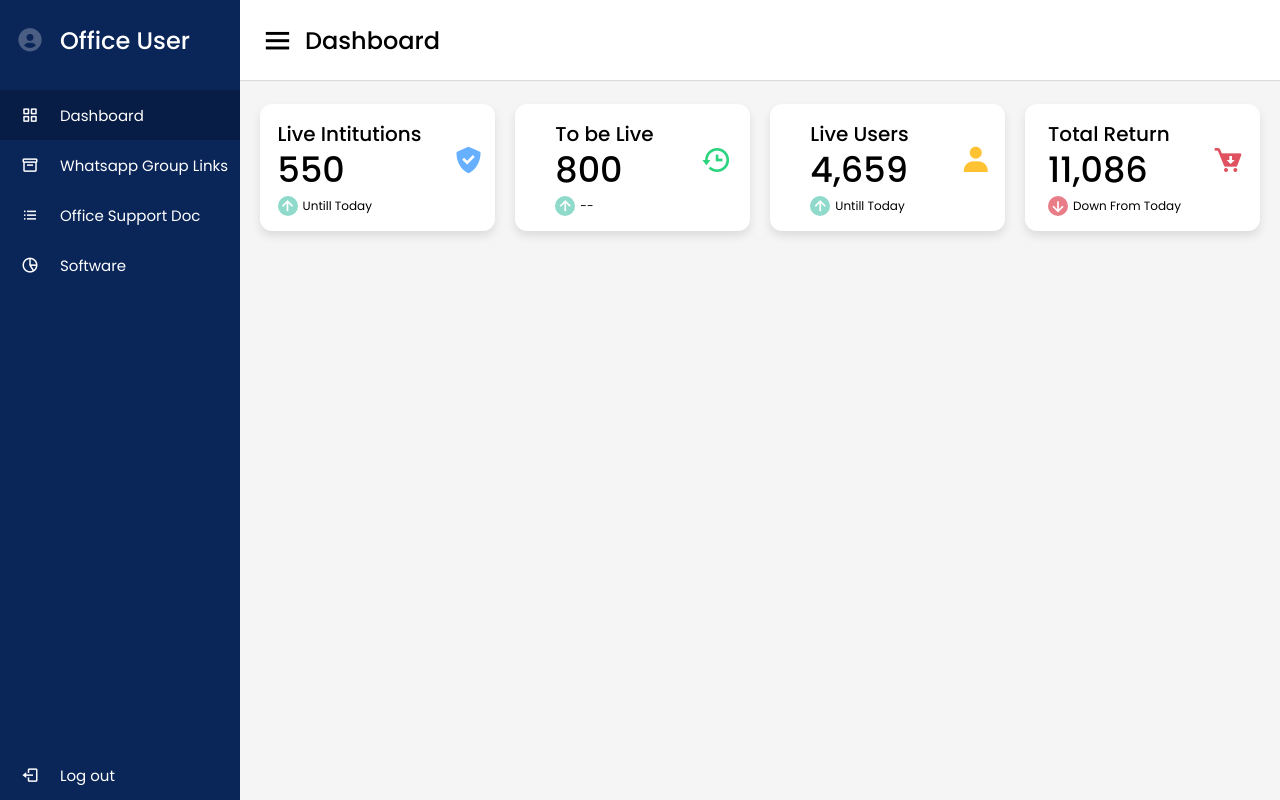
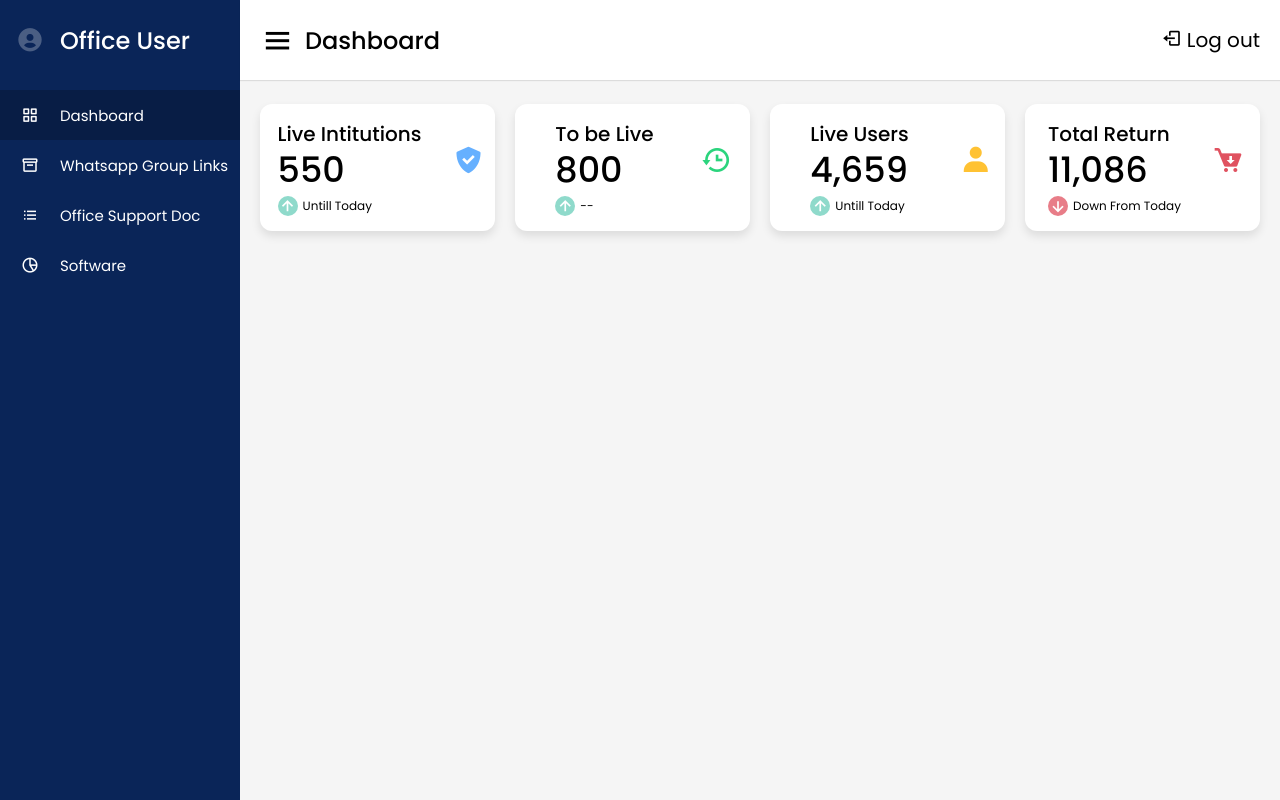
Before and after one commit to bhashura/itmislogin, a plain HTML site: page dashboard.html in a window 1280 px wide. Drawn offline with nearby package versions, Linux system fonts and the light colour scheme.

Commit message:
logout btn

```diff
--- a/dashboard.html
+++ b/dashboard.html
@@ -40,12 +40,6 @@
             <span class="links_name">Software</span>
           </a>
         </li>
-        <li class="log_out">
-          <a href="https://sites.google.com/view/itmiscentreofexcellence/login" onclick="window.location.reload(true);">
-            <i class='bx bx-log-out'></i>
-            <span class="links_name">Log out</span>
-          </a>
-        </li>
       </ul>
   </div>
   <section class="home-section">
@@ -54,8 +48,13 @@
         <i class='bx bx-menu sidebarBtn'></i>
         <span class="dashboard">Dashboard</span>
       </div>
+      <div>
+          <a href="https://sites.google.com/view/itmiscentreofexcellence/login" onclick="window.location.reload(true);" class="logout">
+            <i class='bx bx-log-out'></i>
+            <span class="logout">Log out</span>
+          </a>
+      </div>
     </nav>
-
     <div class="home-content">
       <div class="overview-boxes">
         <div class="box">
@@ -105,11 +104,7 @@
       </div>
     </div>
   </section>
-  <footer>
-    <div class="abc">
-
-    </div>
-  </footer>
+</body>
   <script>
    let sidebar = document.querySelector(".sidebar");
 let sidebarBtn = document.querySelector(".sidebarBtn");
@@ -122,5 +117,4 @@ sidebarBtn.onclick = function() {
 }
  </script>
 
-</body>
 </html>
--- a/style.css
+++ b/style.css
@@ -341,3 +341,9 @@ nav .sidebar-button i{
 .abc{
   background-color: blue;
 }
+
+.logout{
+  text-decoration: none;
+  font-size: 20px;
+  color: black;
+}
```
Also changed, not shown: whtsapplink.html (+7 -9 lines).
